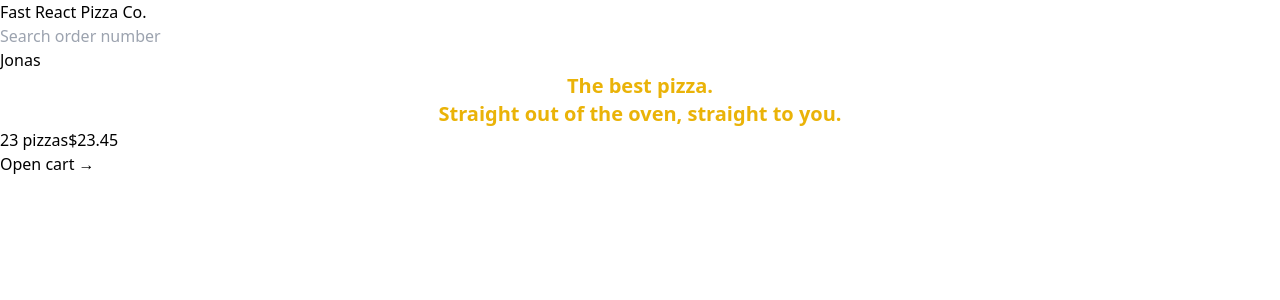
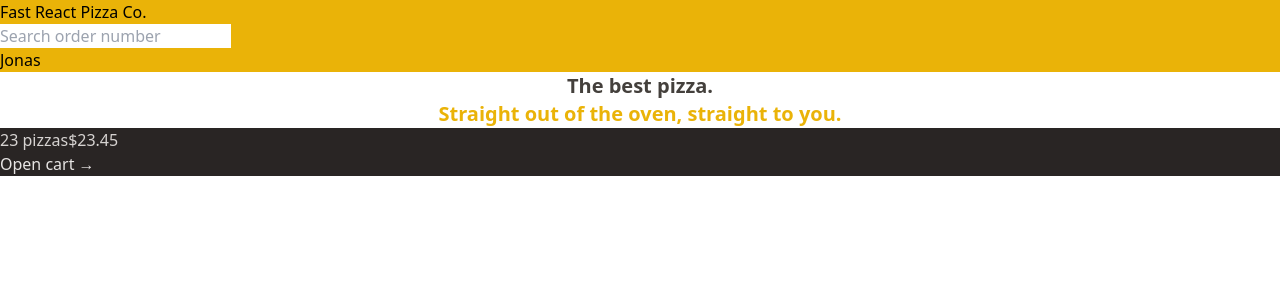
Before and after one commit to sprajt/react-pizza, a React (Vite) app: page / in a window 1280 px wide. Shown: the top 300 px of the page. Built offline with nearby package versions, Linux system fonts and the light colour scheme.

Commit message:
add some colors to basic components

```diff
--- a/src/features/cart/CartOverview.jsx
+++ b/src/features/cart/CartOverview.jsx
@@ -2,8 +2,8 @@ import { Link } from "react-router-dom";
 
 function CartOverview() {
   return (
-    <div>
-      <p>
+    <div className="bg-stone-800 text-stone-200">
+      <p className="text-stone-300">
         <span>23 pizzas</span>
         <span>$23.45</span>
       </p>
--- a/src/ui/Header.jsx
+++ b/src/ui/Header.jsx
@@ -3,7 +3,7 @@ import SearchOrder from "../features/order/SearchOrder";
 
 function Header() {
   return (
-    <header>
+    <header className="bg-yellow-500">
       <Link to="/">Fast React Pizza Co.</Link>
       <SearchOrder />
       <p>Jonas</p>
--- a/src/ui/Home.jsx
+++ b/src/ui/Home.jsx
@@ -1,10 +1,12 @@
 function Home() {
   return (
     <div>
-      <h1 className="text-center text-xl font-semibold text-yellow-500">
+      <h1 className="text-center text-xl font-semibold text-stone-700">
         The best pizza.
         <br />
-        Straight out of the oven, straight to you.
+        <span className="text-yellow-500">
+          Straight out of the oven, straight to you.
+        </span>
       </h1>
     </div>
   );
```
